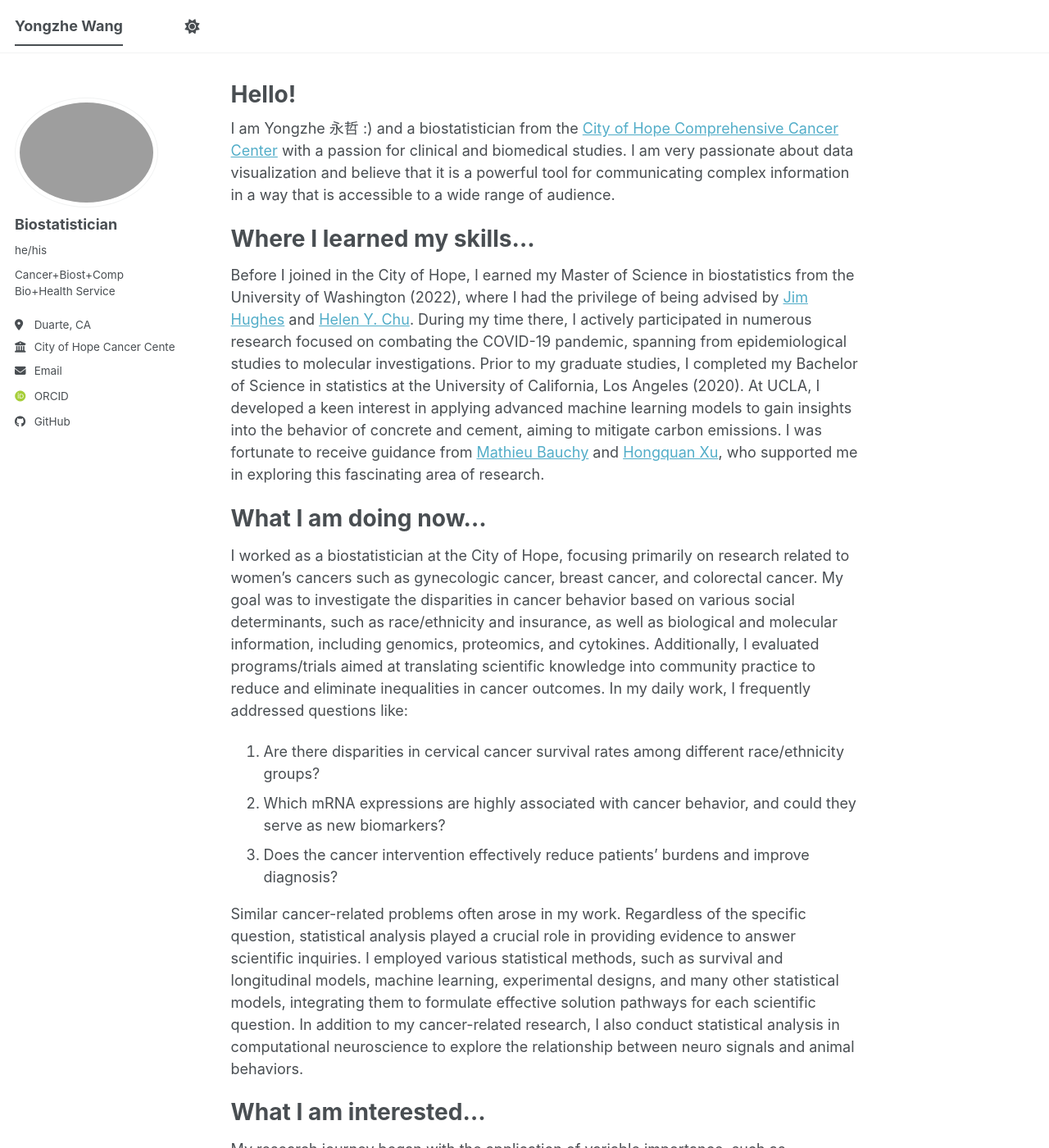
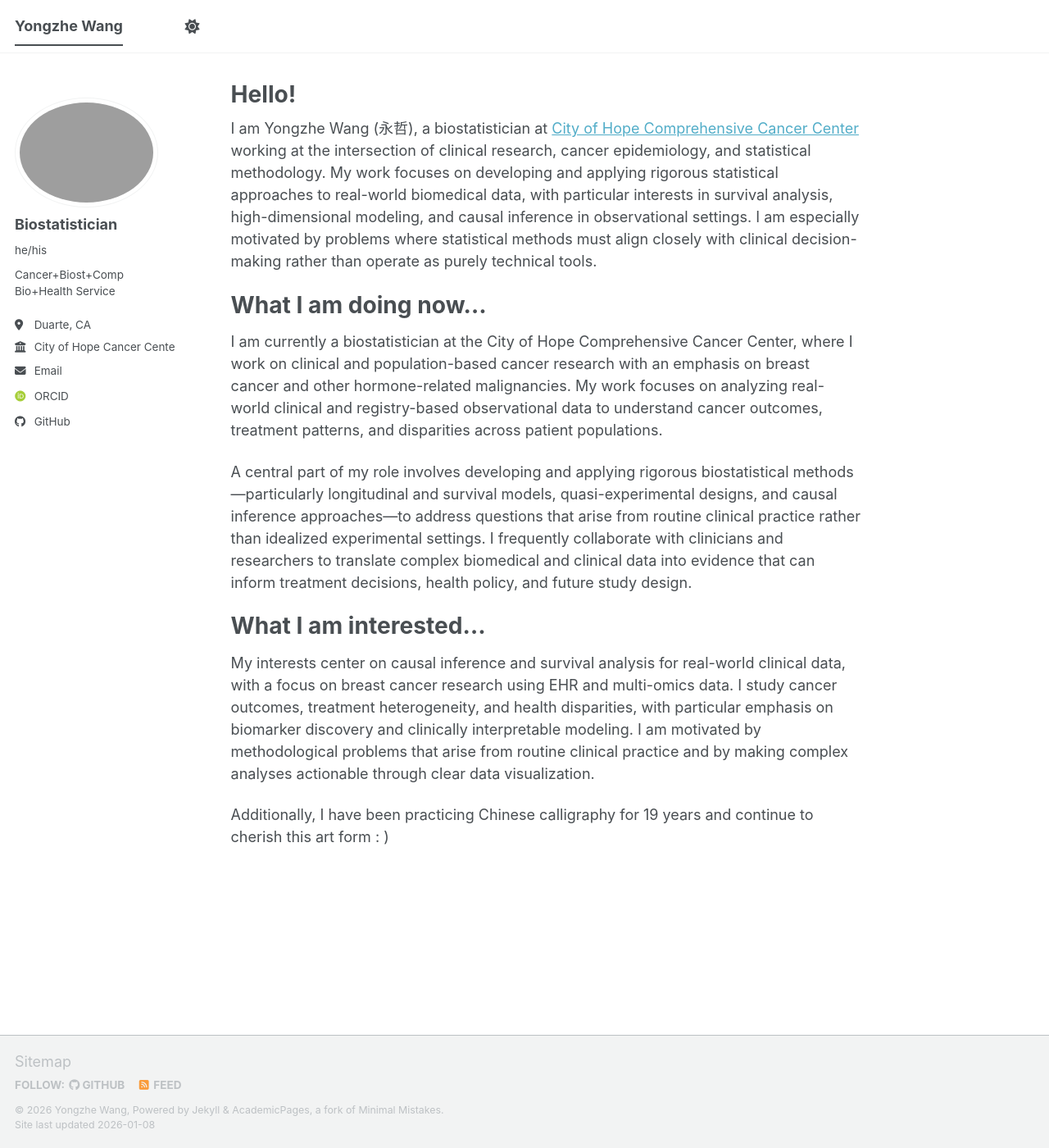
Before and after one commit to YzwIsALaity/yonwang, a Jekyll site: the page built from _pages/about.md, in a window 1280 px wide and 1400 px high. Shown: the whole window at 82% size. Built offline with Jekyll 4.4.1, drawn with Linux system fonts in a browser that asks for light colours; some web fonts are replaced; a script bundle is joined from its source files by our own code; library files that are not in the unit come from our copies; some of the changed text lies outside the part shown.

Commit message:
Update about.md

```diff
--- a/_pages/about.md
+++ b/_pages/about.md
@@ -7,28 +7,16 @@ redirect_from:
   - /about.html
 ---
 
-I am Yongzhe 永哲 :) and a biostatistician from the [City of Hope Comprehensive Cancer Center](https://www.cityofhope.org/) with a passion for clinical and biomedical studies. I am very passionate about data visualization and believe that it is a powerful tool for communicating complex information in a way that is accessible to a wide range of audience.
-
-Where I learned my skills...
-======
-Before I joined in the City of Hope, I earned my Master of Science in biostatistics from the University of Washington (2022), where I had the privilege of being advised by [Jim Hughes](https://faculty.washington.edu/jphughes/) and [Helen Y. Chu](https://www.chulab.org/). During my time there, I actively participated in numerous research focused on combating the COVID-19 pandemic, spanning from epidemiological studies to molecular investigations. Prior to my graduate studies, I completed my Bachelor of Science in statistics at the University of California, Los Angeles (2020). At UCLA, I developed a keen interest in applying advanced machine learning models to gain insights into the behavior of concrete and cement, aiming to mitigate carbon emissions. I was fortunate to receive guidance from [Mathieu Bauchy](https://www.linkedin.com/in/bauchy/) and [Hongquan Xu](http://www.stat.ucla.edu/~hqxu/), who supported me in exploring this fascinating area of research.
-
+I am Yongzhe Wang (永哲), a biostatistician at [City of Hope Comprehensive Cancer Center](https://www.cityofhope.org/) working at the intersection of clinical research, cancer epidemiology, and statistical methodology. My work focuses on developing and applying rigorous statistical approaches to real-world biomedical data, with particular interests in survival analysis, high-dimensional modeling, and causal inference in observational settings. I am especially motivated by problems where statistical methods must align closely with clinical decision-making rather than operate as purely technical tools.
 
 What I am doing now...
 ======
-I worked as a biostatistician at the City of Hope, focusing primarily on research related to women's cancers such as gynecologic cancer, breast cancer, and colorectal cancer. My goal was to investigate the disparities in cancer behavior based on various social determinants, such as race/ethnicity and insurance, as well as biological and molecular information, including genomics, proteomics, and cytokines. Additionally, I evaluated programs/trials aimed at translating scientific knowledge into community practice to reduce and eliminate inequalities in cancer outcomes. In my daily work, I frequently addressed questions like:
+I am currently a biostatistician at the City of Hope Comprehensive Cancer Center, where I work on clinical and population-based cancer research with an emphasis on breast cancer and other hormone-related malignancies. My work focuses on analyzing real-world clinical and registry-based observational data to understand cancer outcomes, treatment patterns, and disparities across patient populations.
 
-1. Are there disparities in cervical cancer survival rates among different race/ethnicity groups?
-2. Which mRNA expressions are highly associated with cancer behavior, and could they serve as new biomarkers?
-3. Does the cancer intervention effectively reduce patients' burdens and improve diagnosis?
-
-Similar cancer-related problems often arose in my work. Regardless of the specific question, statistical analysis played a crucial role in providing evidence to answer scientific inquiries. I employed various statistical methods, such as survival and longitudinal models, machine learning, experimental designs, and many other statistical models, integrating them to formulate effective solution pathways for each scientific question. In addition to my cancer-related research, I also conduct statistical analysis in computational neuroscience to explore the relationship between neuro signals and animal behaviors.
+A central part of my role involves developing and applying rigorous biostatistical methods—particularly longitudinal and survival models, quasi-experimental designs, and causal inference approaches—to address questions that arise from routine clinical practice rather than idealized experimental settings. I frequently collaborate with clinicians and researchers to translate complex biomedical and clinical data into evidence that can inform treatment decisions, health policy, and future study design.
 
 What I am interested...
 ======
-My research journey began with the application of variable importance, such as permutation importance and Shapley values, to investigate the impact of chemical compositions on the strength of concrete/cement. This experience sparked my interest in exploring variable importance for both semi-parametric and non-parametric models. As I delved into high-dimensional data from respiratory infectious diseases and cancer studies, which included RNA-seq, proteomics, and cytokine data, I became fascinated with understanding how variable importance can be incorporated into statistical models for such data types. Given the longitudinal nature and survival-related aspects of clinical and biomedical studies, I developed a specific interest in utilizing longitudinal and survival models to effectively handle high-dimensional data in practical scenarios. As I immersed myself in public health studies, I regularly encountered data analysis related to population science and epidemiology. I was intrigued by the prospect of adapting statistical models to accommodate data from diverse study designs and answer scientific inquiries. Regardless of the aforementioned research questions, I strongly believe that data visualization plays an integral role in explanatory data analysis. As a biostatistician, I am consistently passionate about enhancing data visualization techniques to suit various types of data.
-
-1. Theory: variable importance, longitudinal and survival analysis, high-dimensional statistics, non-parametric and semi-parametric regression, time-varying models, causal inferece in observational studies
-2. Application: biomarker discovery, infectious disease modeling, health disparity, observational and epidemiological studies, genomics data analysis, cancer, neuronal data analysis, data visualization
+My interests center on causal inference and survival analysis for real-world clinical data, with a focus on breast cancer research using EHR and multi-omics data. I study cancer outcomes, treatment heterogeneity, and health disparities, with particular emphasis on biomarker discovery and clinically interpretable modeling. I am motivated by methodological problems that arise from routine clinical practice and by making complex analyses actionable through clear data visualization.
 
 Additionally, I have been practicing Chinese calligraphy for 19 years and continue to cherish this art form : )
```
